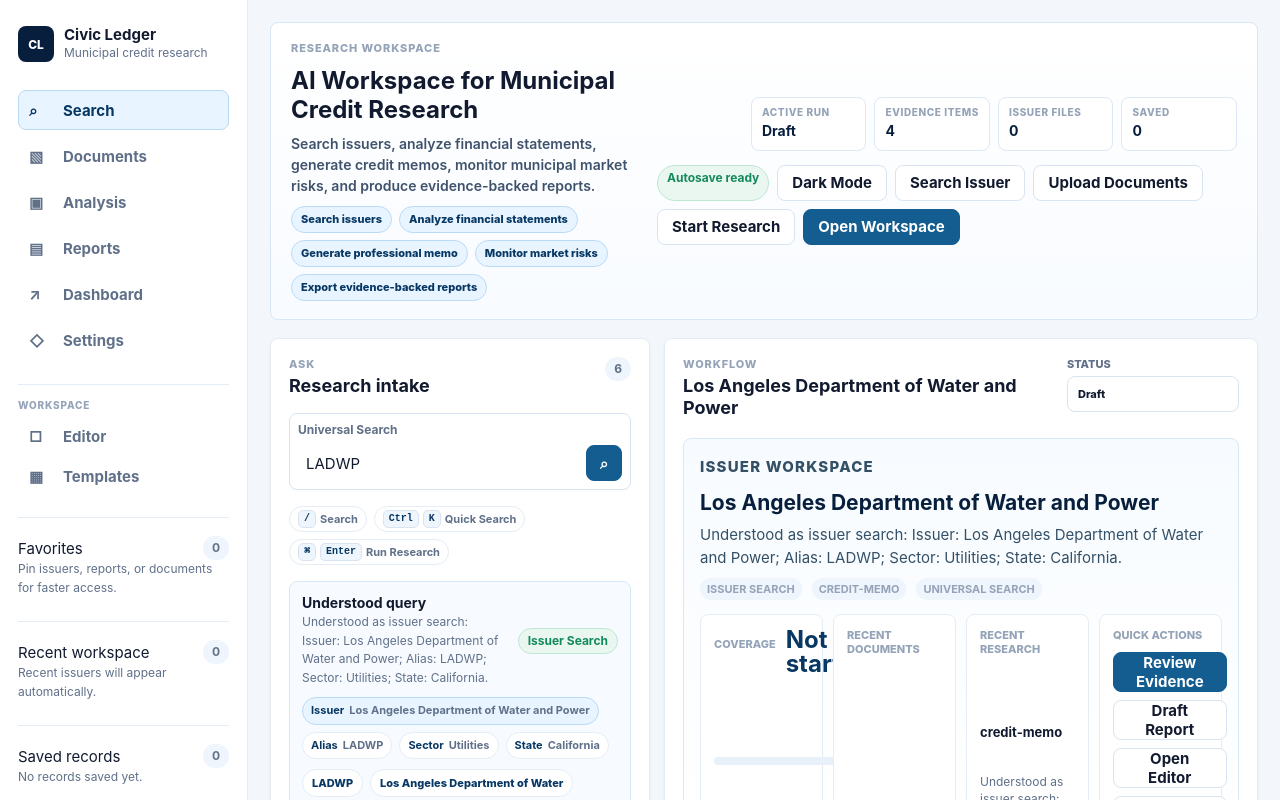
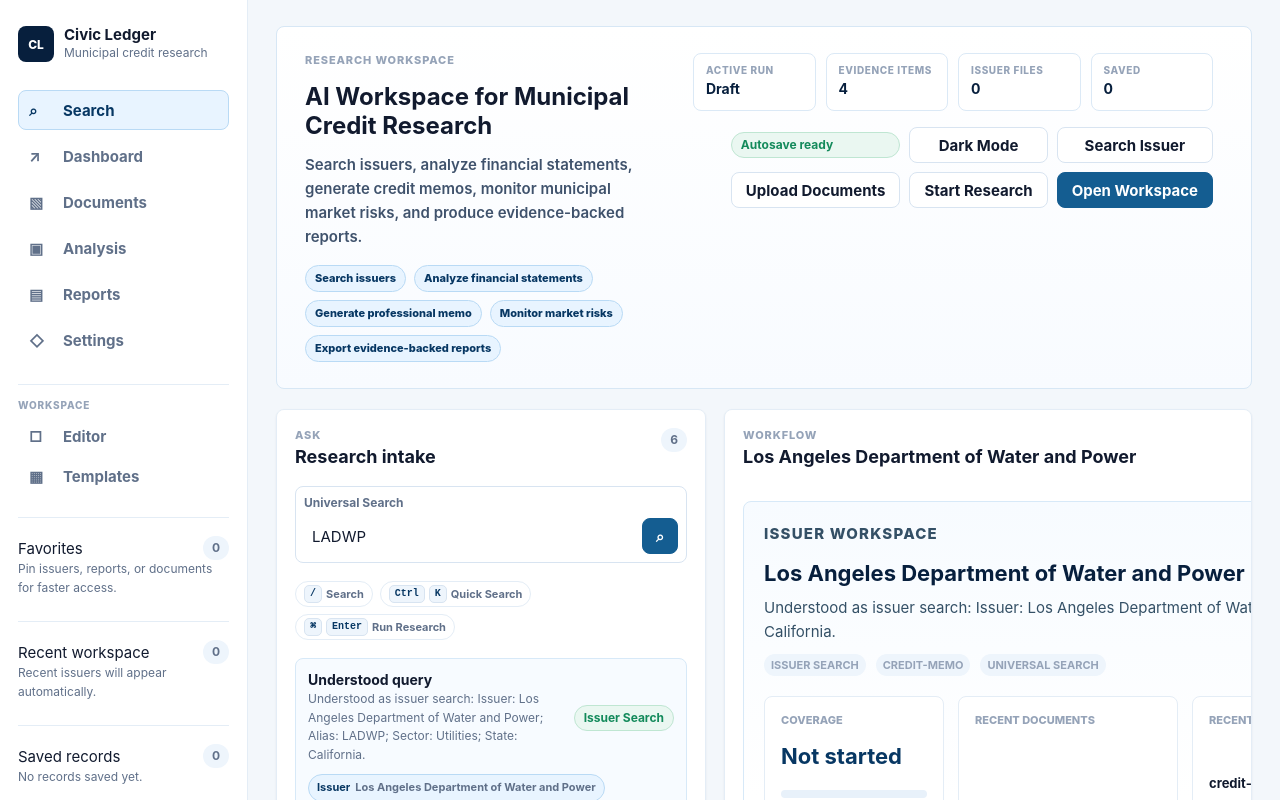
Before and after one commit to choee189071-oss/civic-ledger-next, a Next.js app: page / in a window 1280 px wide. Shown: the top 800 px of the page. Built offline with nearby package versions, Linux system fonts and the light colour scheme.

Commit message:
Refine workspace layout rhythm

```diff
--- a/app/components/Sidebar.tsx
+++ b/app/components/Sidebar.tsx
@@ -19,10 +19,10 @@ export function Sidebar({
 }: Props) {
   const primaryViews = [
     { id: 'search', label: 'Search', icon: '⌕' },
+    { id: 'developments', label: 'Dashboard', icon: '↗' },
     { id: 'documents', label: 'Documents', icon: '▧' },
     { id: 'profiles', label: 'Analysis', icon: '▣' },
     { id: 'library', label: 'Reports', icon: '▤' },
-    { id: 'developments', label: 'Dashboard', icon: '↗' },
     { id: 'sources', label: 'Settings', icon: '◇' },
   ];
 
--- a/app/globals.css
+++ b/app/globals.css
@@ -299,21 +299,21 @@ h3 {
 .main {
   display: flex;
   flex-direction: column;
-  gap: 18px;
+  gap: 20px;
   min-width: 0;
-  padding: 22px;
+  padding: 26px 28px;
 }
 
 .workspace-header {
-  align-items: center;
+  align-items: start;
   background: linear-gradient(180deg, #ffffff 0%, #f8fbff 100%);
   border: 1px solid #d7e7f5;
   border-radius: var(--radius);
-  display: flex;
-  gap: 18px;
-  justify-content: space-between;
-  min-height: 104px;
-  padding: 18px 20px;
+  display: grid;
+  gap: 28px;
+  grid-template-columns: minmax(360px, 0.9fr) minmax(520px, 1.1fr);
+  min-height: 0;
+  padding: 26px 28px;
 }
 
 .theme-dark .workspace-header,
@@ -393,24 +393,24 @@ h3 {
 
 .workspace-title {
   display: grid;
-  gap: 8px;
-  max-width: 640px;
+  gap: 12px;
+  max-width: 700px;
   min-width: 320px;
 }
 
 .workspace-subtitle {
   color: #3f526c;
-  font-size: 14px;
+  font-size: 15px;
   font-weight: 560;
-  line-height: 1.5;
-  max-width: 660px;
+  line-height: 1.6;
+  max-width: 58ch;
 }
 
 .hero-workflow-list {
   display: flex;
   flex-wrap: wrap;
-  gap: 7px;
-  margin-top: 2px;
+  gap: 8px;
+  margin-top: 4px;
 }
 
 .hero-workflow-list span {
@@ -425,25 +425,28 @@ h3 {
 }
 
 .workspace-command {
-  align-items: center;
-  display: flex;
-  flex-wrap: wrap;
-  gap: 14px;
-  justify-content: flex-end;
+  align-content: start;
+  display: grid;
+  gap: 16px;
+  justify-items: end;
+  max-width: 760px;
+  min-width: 0;
+  width: 100%;
 }
 
 .workspace-kpis {
   display: grid;
-  gap: 8px;
-  grid-template-columns: repeat(4, minmax(96px, 1fr));
+  gap: 10px;
+  grid-template-columns: repeat(4, minmax(112px, 1fr));
+  width: 100%;
 }
 
 .workspace-kpis div {
   background: #ffffff;
   border: 1px solid #dbe9f6;
   border-radius: var(--radius);
-  min-height: 54px;
-  padding: 8px 10px;
+  min-height: 58px;
+  padding: 10px 12px;
 }
 
 .workspace-kpis span,
@@ -468,9 +471,12 @@ h3 {
 }
 
 .header-actions {
-  display: flex;
-  flex-wrap: wrap;
-  gap: 8px;
+  align-items: center;
+  display: grid;
+  gap: 9px;
+  grid-template-columns: repeat(3, max-content);
+  justify-content: end;
+  width: 100%;
 }
 
 .theme-toggle {
@@ -479,8 +485,8 @@ h3 {
 
 .workspace-grid {
   display: grid;
-  gap: 14px;
-  grid-template-columns: minmax(280px, 380px) minmax(0, 1fr);
+  gap: 18px;
+  grid-template-columns: minmax(320px, 430px) minmax(0, 1fr);
   min-height: calc(100vh - 132px);
 }
 
@@ -497,7 +503,7 @@ h3 {
 .workspace-panel {
   align-content: start;
   display: grid;
-  gap: 16px;
+  gap: 18px;
 }
 
 .query-panel,
@@ -1178,26 +1184,26 @@ h3 {
   border: 1px solid #d7e9f8;
   border-radius: var(--radius);
   display: grid;
-  gap: 14px;
-  padding: 16px;
+  gap: 18px;
+  padding: 20px;
 }
 
 .issuer-entry-summary {
   display: grid;
-  gap: 8px;
+  gap: 10px;
 }
 
 .issuer-entry-summary h3 {
   color: var(--color-navy);
-  font-size: 21px;
+  font-size: 22px;
   line-height: 1.2;
 }
 
 .issuer-entry-summary p {
   color: #345066;
   font-size: 15px;
-  line-height: 1.55;
-  max-width: 88ch;
+  line-height: 1.6;
+  max-width: 92ch;
 }
 
 .issuer-entry-meta {
@@ -1206,8 +1212,9 @@ h3 {
 
 .issuer-entry-grid {
   display: grid;
-  gap: 10px;
-  grid-template-columns: repeat(4, minmax(0, 1fr));
+  gap: 14px;
+  grid-template-columns: minmax(180px, 0.8fr) minmax(220px, 1fr) minmax(240px, 1.05fr) minmax(220px, 0.9fr);
+  margin-top: 2px;
 }
 
 .issuer-entry-card {
@@ -1215,9 +1222,9 @@ h3 {
   border: 1px solid var(--color-divider);
   border-radius: var(--radius);
   display: grid;
-  gap: 10px;
-  min-height: 148px;
-  padding: 13px;
+  gap: 12px;
+  min-height: 176px;
+  padding: 16px;
 }
 
 .issuer-entry-card > span,
@@ -1229,16 +1236,15 @@ h3 {
 }
 
 .coverage-card > div:first-child {
-  align-items: baseline;
-  display: flex;
-  justify-content: space-between;
-  gap: 10px;
+  display: grid;
+  gap: 8px;
 }
 
 .coverage-card strong {
   color: var(--color-primary-dark);
-  font-size: 24px;
-  line-height: 1;
+  font-size: 22px;
+  line-height: 1.1;
+  max-width: 10ch;
 }
 
 .coverage-card p,
@@ -1298,16 +1304,20 @@ h3 {
 .quick-actions-stack {
   display: grid;
   gap: 8px;
+  grid-template-columns: repeat(2, minmax(0, 1fr));
 }
 
 .quick-actions-stack .button-primary,
 .quick-actions-stack .button-secondary {
-  min-height: 36px;
+  font-size: 12px;
+  line-height: 1.2;
+  min-height: 34px;
+  padding: 0 9px;
   width: 100%;
 }
 
 .pin-button {
-  justify-content: space-between;
+  justify-content: center;
 }
 
 .answer-section {
@@ -3647,6 +3657,19 @@ h3 {
 }
 
 @media (max-width: 1180px) {
+  .workspace-header {
+    grid-template-columns: 1fr;
+  }
+
+  .workspace-command {
+    justify-items: stretch;
+    max-width: none;
+  }
+
+  .header-actions {
+    justify-content: start;
+  }
+
   .workspace-grid {
     grid-template-columns: minmax(280px, 0.95fr) minmax(430px, 1.3fr);
   }
@@ -3685,7 +3708,17 @@ h3 {
   .status-strip,
   .workspace-command {
     align-items: flex-start;
-    flex-direction: column;
+  }
+
+  .workspace-header,
+  .workspace-command {
+    display: grid;
+    grid-template-columns: 1fr;
+  }
+
+  .header-actions {
+    grid-template-columns: repeat(2, minmax(0, 1fr));
+    justify-content: stretch;
   }
 
   .workspace-grid,
@@ -3756,6 +3789,10 @@ h3 {
 
   .header-actions .status-pill {
     width: 100%;
+  }
+
+  .header-actions {
+    grid-template-columns: 1fr;
   }
 
   .shortcut-strip span,
```
